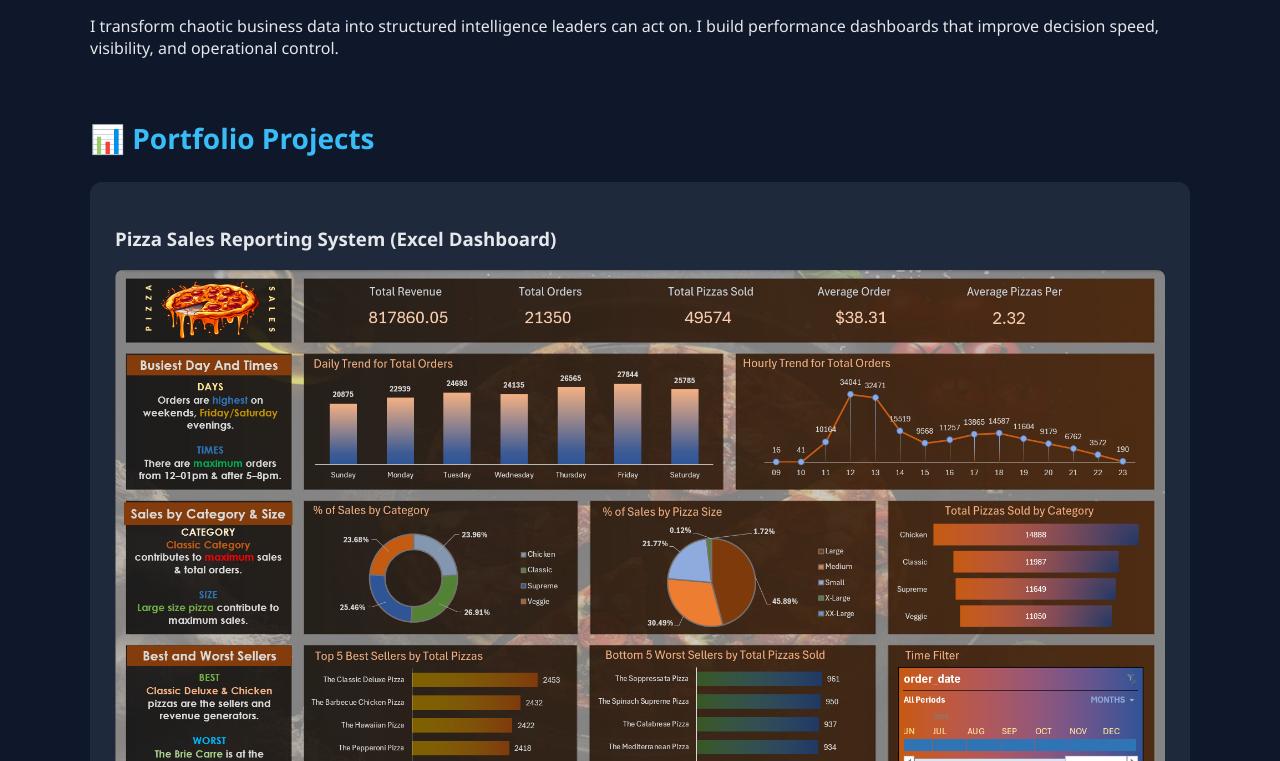
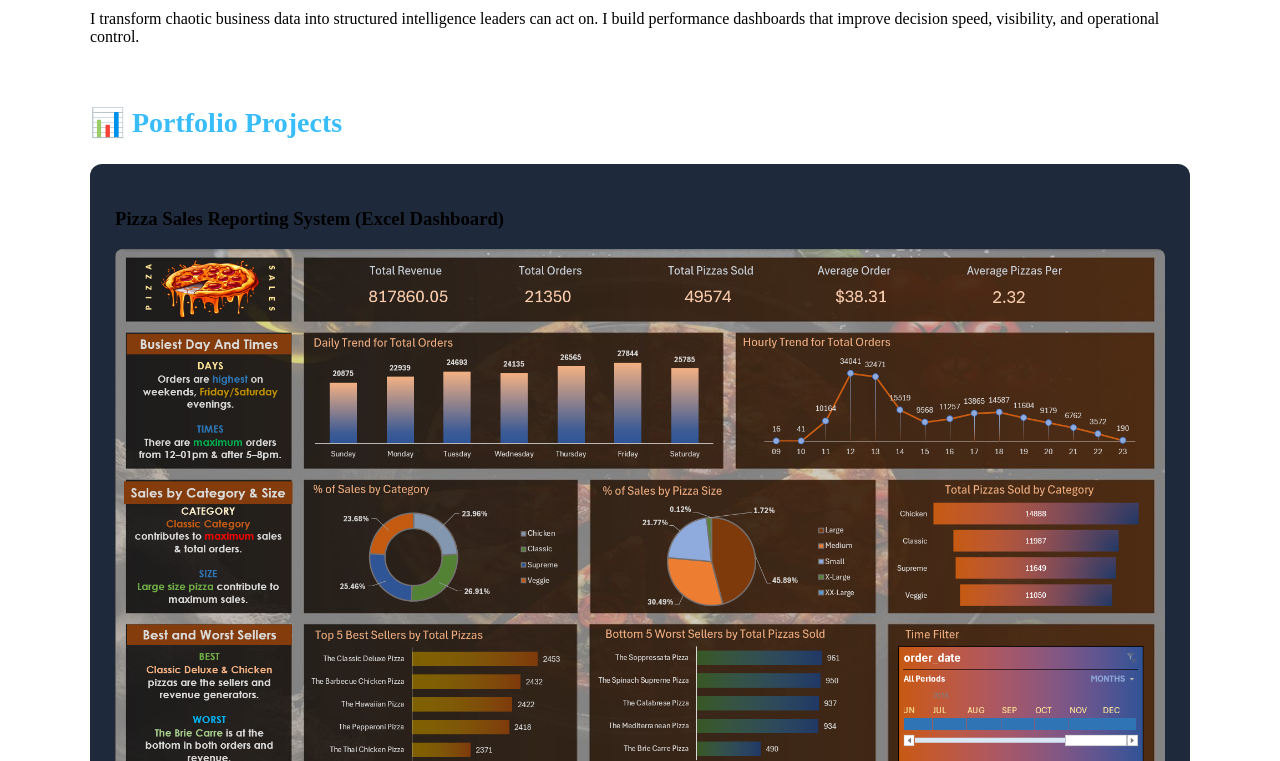
Before and after one commit to yashshirture/yashshirture.github.io, a plain HTML site: page index.html in a window 1280 px wide. Shown: the part 401-1162 px from the top of the page. Drawn offline with Linux system fonts and the light colour scheme.

Commit message:
Update index.html

```diff
--- a/index.html
+++ b/index.html
@@ -4,7 +4,7 @@
   <meta charset="UTF-8">
   <title>Yash Shirture | Sales Operations & Data Specialist Portfolio</title>
  <style>
-  body {
+  <body> {
     margin: 0;
     font-family: 'Segoe UI', sans-serif;
     background: #0f172a;
```
